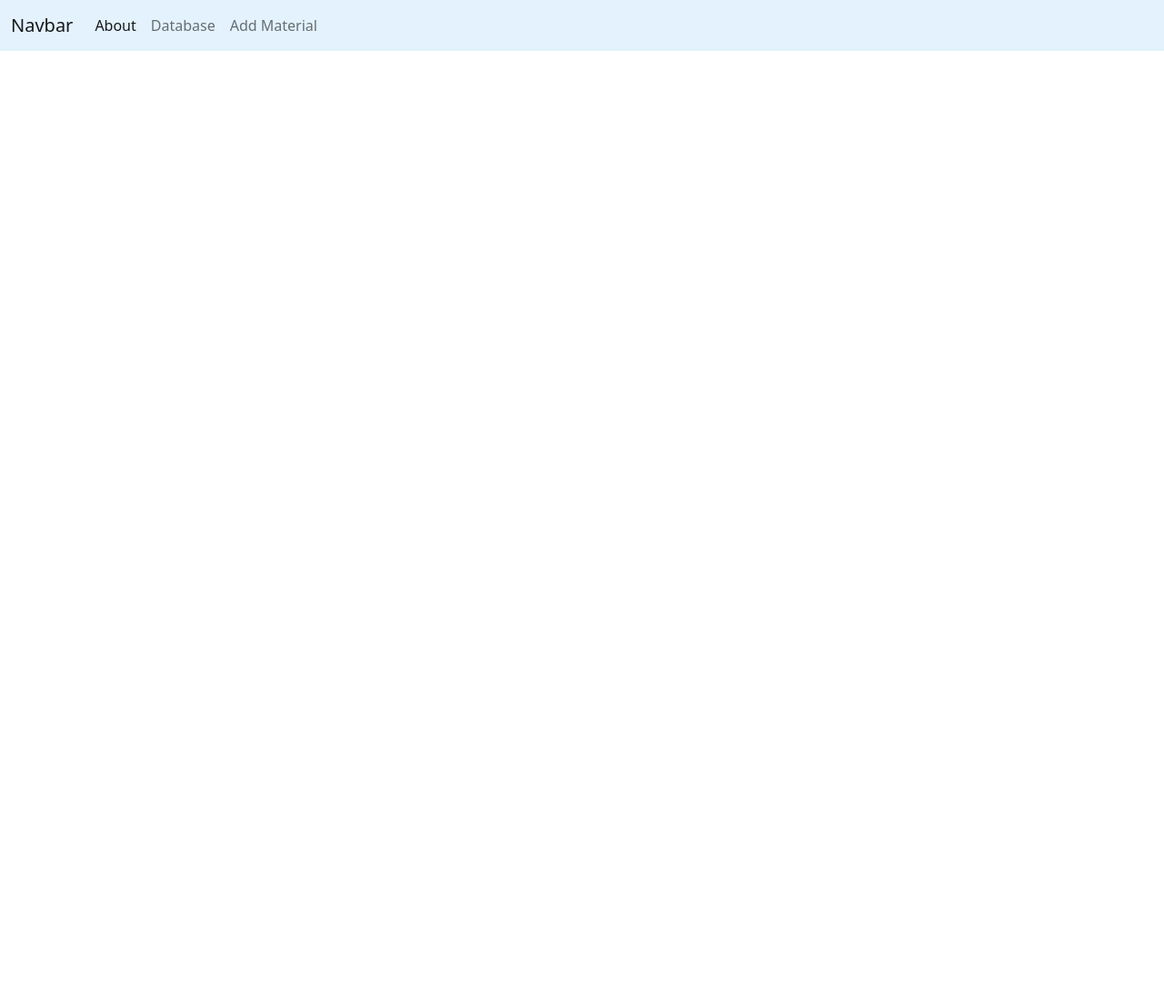
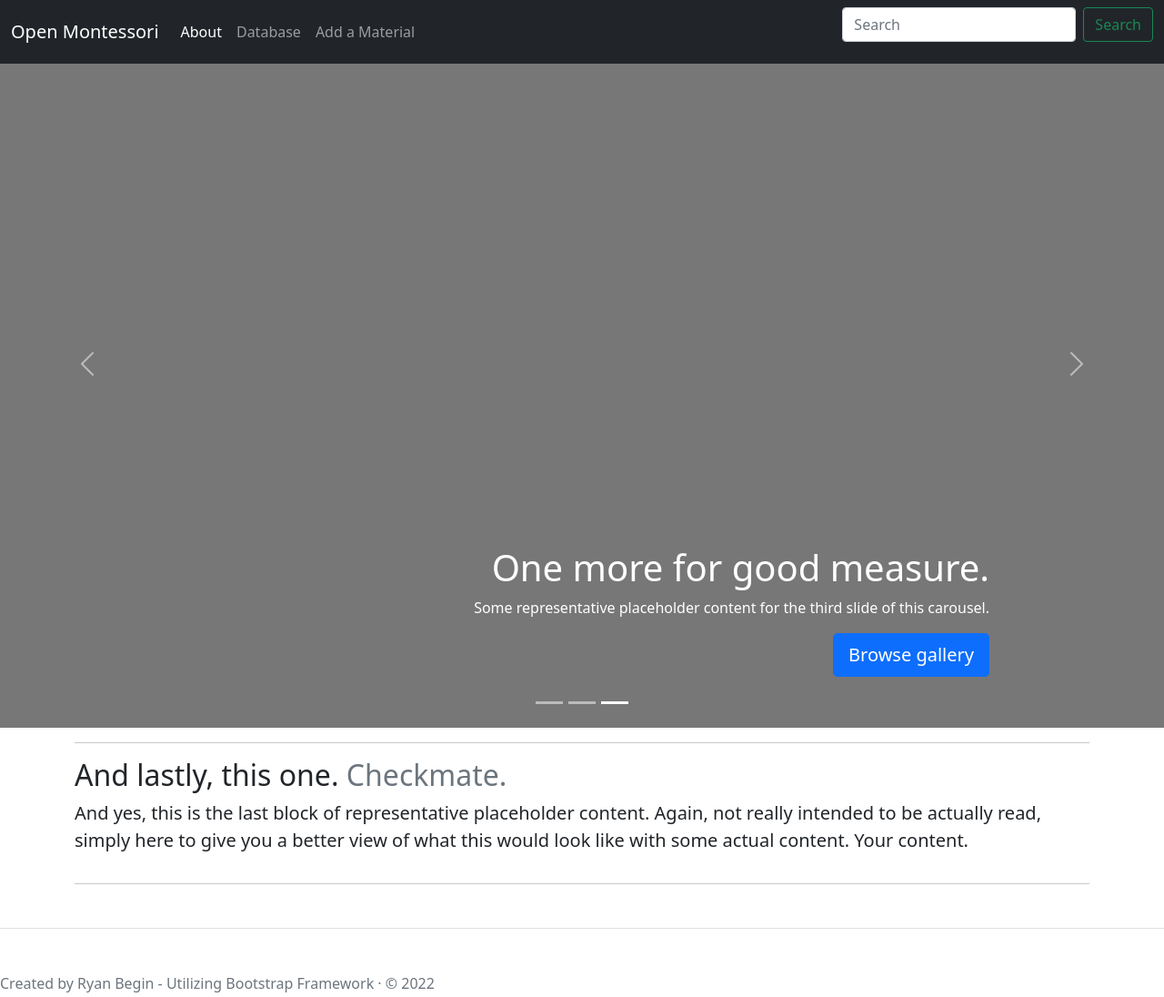
Before and after one commit to nanovella/OpenMontessori, a plain HTML site: page about.html in a window 1280 px wide. Shown: the whole page at 91% size. Before the commit the page ends 800 px from the top, so only its background shows below. Drawn offline with nearby package versions, Linux system fonts and the light colour scheme.

Commit message:
new format

```diff
--- a/about.html
+++ b/about.html
@@ -1,36 +1,115 @@
-<!DOCTYPE html>
 <html lang="en">
     <head>
-        <title>About</title>
-        <meta charset="UTF-8">
+        <meta charset="utf-8">
         <meta name="viewport" content="width=device-width, initial-scale=1">
-        <link href="https://cdn.jsdelivr.net/npm/bootstrap@5.1.3/dist/css/bootstrap.min.css" rel="stylesheet" integrity="sha384-1BmE4kWBq78iYhFldvKuhfTAU6auU8tT94WrHftjDbrCEXSU1oBoqyl2QvZ6jIW3" crossorigin="anonymous">
+        <meta name="description" content="">
+        <meta name="author" content="Ryan Begin">
+        <title>Material Database</title>
+
+        <!-- Bootstrap core CSS -->
+        <link href="https://cdn.jsdelivr.net/npm/bootstrap@5.0.2/dist/css/bootstrap.min.css" rel="stylesheet" integrity="sha384-EVSTQN3/azprG1Anm3QDgpJLIm9Nao0Yz1ztcQTwFspd3yD65VohhpuuCOmLASjC" crossorigin="anonymous">
+
+        <!-- Custom styles for this template -->
+        <link href="database.css" rel="stylesheet">
     </head>
     <body>
-        <nav class="navbar navbar-expand-lg navbar-light" style="background-color: #e3f2fd;">
+      <header>
+        <nav class="navbar navbar-expand-md navbar-dark fixed-top bg-dark">
           <div class="container-fluid">
-                <a class="navbar-brand" href="#">Navbar</a>
-                <button class="navbar-toggler" type="button" data-bs-toggle="collapse" data-bs-target="#navbarNav" aria-controls="navbarNav" aria-expanded="false" aria-label="Toggle navigation">
+            <a class="navbar-brand" href="#">Open Montessori</a>
+            <button class="navbar-toggler" type="button" data-bs-toggle="collapse" data-bs-target="#navbarCollapse" aria-controls="navbarCollapse" aria-expanded="false" aria-label="Toggle navigation">
               <span class="navbar-toggler-icon"></span>
             </button>
-                <div class="collapse navbar-collapse" id="navbarNav">
-                  <ul class="navbar-nav">
+            <div class="collapse navbar-collapse" id="navbarCollapse">
+              <ul class="navbar-nav me-auto mb-2 mb-md-0">
                 <li class="nav-item">
-                      <a class="nav-link active" aria-current="page" href="#">About</a>
+                  <a class="nav-link active" aria-current="page" href="about.html">About</a>
                 </li>
                 <li class="nav-item">
-                      <a class="nav-link" href="#">Database</a>
+                  <a class="nav-link" href="database.html">Database</a>
                 </li>
                 <li class="nav-item">
-                      <a class="nav-link" href="#">Add Material</a>
+                  <a class="nav-link" href="form.html" tabindex="-1" aria-disabled="true">Add a Material</a>
                 </li>
               </ul>
+              <form class="d-flex">
+                <input class="form-control me-2" type="search" placeholder="Search" aria-label="Search">
+                <button class="btn btn-outline-success" type="submit">Search</button>
+              </form>
             </div>
           </div>
         </nav>
+      </header>
+      <main>
+        <div id="myCarousel" class="carousel slide" data-bs-ride="carousel">
+          <div class="carousel-indicators">
+            <button type="button" data-bs-target="#myCarousel" data-bs-slide-to="0" class="" aria-label="Slide 1"></button>
+            <button type="button" data-bs-target="#myCarousel" data-bs-slide-to="1" aria-label="Slide 2" class=""></button>
+            <button type="button" data-bs-target="#myCarousel" data-bs-slide-to="2" aria-label="Slide 3" class="active" aria-current="true"></button>
+          </div>
+          <div class="carousel-inner">
+            <div class="carousel-item">
+              <svg class="bd-placeholder-img" width="100%" height="100%" xmlns="http://www.w3.org/2000/svg" aria-hidden="true" preserveAspectRatio="xMidYMid slice" focusable="false"><rect width="100%" height="100%" fill="#777"></rect></svg>
 
+              <div class="container">
+                <div class="carousel-caption text-start">
+                  <h1>Example headline.</h1>
+                  <p>Some representative placeholder content for the first slide of the carousel.</p>
+                  <p><a class="btn btn-lg btn-primary" href="#">Sign up today</a></p>
+                </div>
+              </div>
+            </div>
+            <div class="carousel-item active carousel-item-start">
+              <svg class="bd-placeholder-img" width="100%" height="100%" xmlns="http://www.w3.org/2000/svg" aria-hidden="true" preserveAspectRatio="xMidYMid slice" focusable="false"><rect width="100%" height="100%" fill="#777"></rect></svg>
 
+              <div class="container">
+                <div class="carousel-caption">
+                  <h1>Another example headline.</h1>
+                  <p>Some representative placeholder content for the second slide of the carousel.</p>
+                  <p><a class="btn btn-lg btn-primary" href="#">Learn more</a></p>
+                </div>
+              </div>
+            </div>
+            <div class="carousel-item carousel-item-next carousel-item-start">
+              <svg class="bd-placeholder-img" width="100%" height="100%" xmlns="http://www.w3.org/2000/svg" aria-hidden="true" preserveAspectRatio="xMidYMid slice" focusable="false"><rect width="100%" height="100%" fill="#777"></rect></svg>
 
-        <script src="https://cdn.jsdelivr.net/npm/bootstrap@5.1.3/dist/js/bootstrap.bundle.min.js" integrity="sha384-ka7Sk0Gln4gmtz2MlQnikT1wXgYsOg+OMhuP+IlRH9sENBO0LRn5q+8nbTov4+1p" crossorigin="anonymous"></script>
+              <div class="container">
+                <div class="carousel-caption text-end">
+                  <h1>One more for good measure.</h1>
+                  <p>Some representative placeholder content for the third slide of this carousel.</p>
+                  <p><a class="btn btn-lg btn-primary" href="#">Browse gallery</a></p>
+                </div>
+              </div>
+            </div>
+          </div>
+          <button class="carousel-control-prev" type="button" data-bs-target="#myCarousel" data-bs-slide="prev">
+            <span class="carousel-control-prev-icon" aria-hidden="true"></span>
+            <span class="visually-hidden">Previous</span>
+          </button>
+          <button class="carousel-control-next" type="button" data-bs-target="#myCarousel" data-bs-slide="next">
+            <span class="carousel-control-next-icon" aria-hidden="true"></span>
+            <span class="visually-hidden">Next</span>
+          </button>
+        </div>
+        <div class="container marketing">
+          <hr class="featurette-divider">
+
+          <div class="row featurette">
+              <h2 class="featurette-heading">And lastly, this one. <span class="text-muted">Checkmate.</span></h2>
+              <p class="lead">And yes, this is the last block of representative placeholder content. Again, not really intended to be actually read, simply here to give you a better view of what this would look like with some actual content. Your content.</p>
+          </div>
+
+          <hr class="featurette-divider">
+
+          <!-- /END THE FEATURETTES -->
+
+        </div>
+
+      </main>
+      <footer class="pt-5 my-5 text-muted border-top">
+          Created by Ryan Begin - Utilizing Bootstrap Framework · © 2022
+      </footer>
+
+        <script src="https://cdn.jsdelivr.net/npm/bootstrap@5.0.2/dist/js/bootstrap.bundle.min.js" integrity="sha384-MrcW6ZMFYlzcLA8Nl+NtUVF0sA7MsXsP1UyJoMp4YLEuNSfAP+JcXn/tWtIaxVXM" crossorigin="anonymous"></script>
     </body>
 </html>
```
Lines whose indentation alone changed are shown as unchanged.
